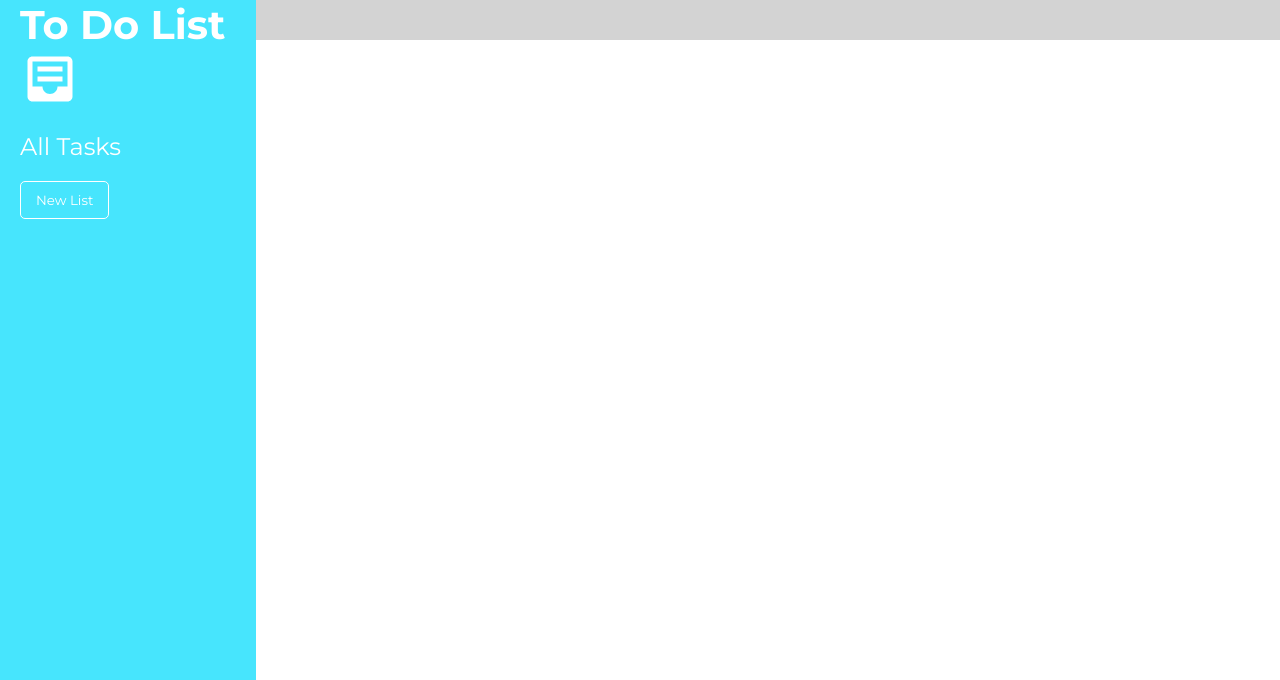
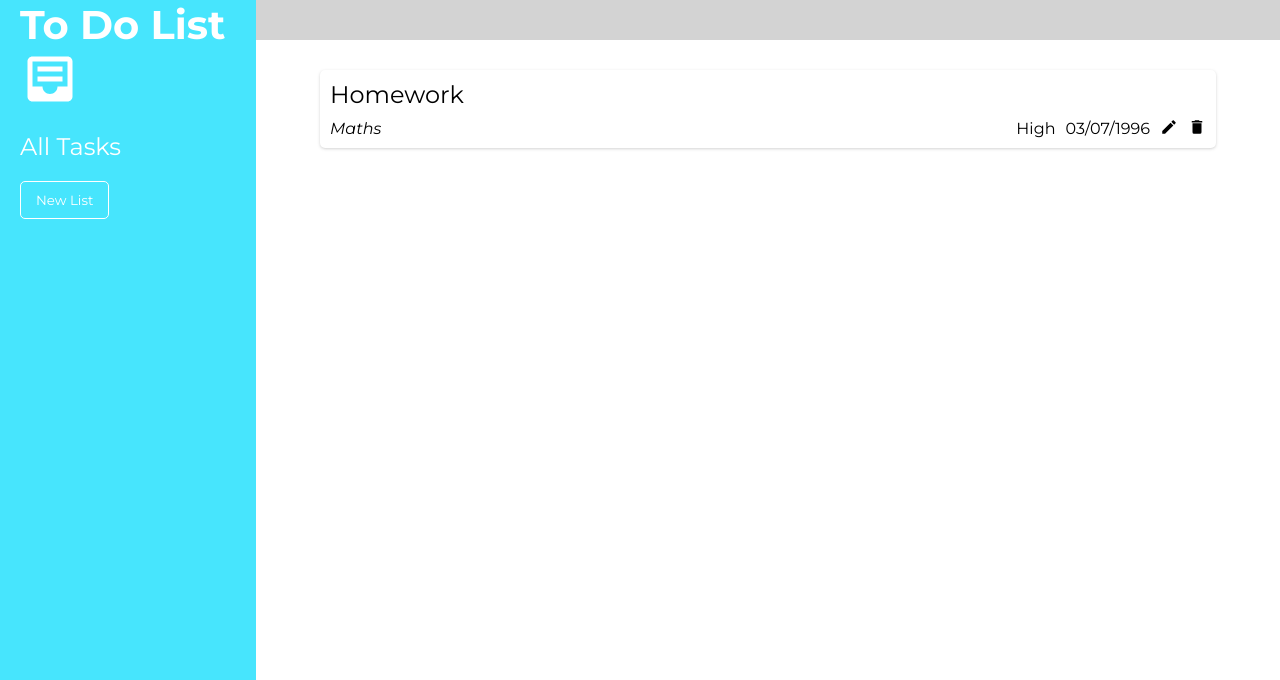
Before and after one commit to Mrsguigles11/todo_list, a website built with webpack: page src/template.html in a window 1280 px wide. Shown: the part 120-800 px from the top of the page. Built offline with nearby package versions, Linux system fonts and the light colour scheme; a web font is replaced by a local one.

Commit message:
Add edit and delete icons to task.

```diff
--- a/src/index.js
+++ b/src/index.js
@@ -1,5 +1,7 @@
 import "./styles.css";
 import listEditIcon from "./img/pencil_edited.svg";
+import taskEditIcon from "./img/pencil.svg";
+import taskDeleteIcon from "./img/delete.svg";
 
 const dom = (function () {
     const cache = {
@@ -148,8 +150,12 @@ const dom = (function () {
                 taskPriority.textContent = list[task].priority;
                 const taskDueDate = Object.assign(document.createElement('div'));
                 taskDueDate.textContent = list[task].dueDate;
+                const editTask = Object.assign(document.createElement('img'), {classList:'task_icon'});
+                editTask.src = taskEditIcon;
+                const deleteTask = Object.assign(document.createElement('img'), {classList:'task_icon'});
+                deleteTask.src = taskDeleteIcon;
                 const taskInfoContainer = Object.assign(document.createElement('div'), {classList:'task_info_container'});
-                taskInfoContainer.append(taskPriority, taskDueDate);
+                taskInfoContainer.append(taskPriority, taskDueDate, editTask, deleteTask);
                 newTask.append(titleDescriptionContainer, taskInfoContainer);
                 cache.taskContent.appendChild(newTask);}}
     }
@@ -209,7 +215,6 @@ const listManager = (function () {
         currentList["task" + i] = task;
         i++;
         dom.addTasksToContent(currentList);
-        console.log(currentList);
     }
 
     const removeTask = function (task) {
@@ -217,7 +222,6 @@ const listManager = (function () {
         for (const key in currentList) {
             if (currentList[key].title === task.title) {
                 delete currentList[key];
-                console.log(currentList);
             }
         }
         dom.addTasksToContent(currentList);
@@ -239,3 +243,6 @@ class Task {
     }
 
 }
+
+const testTask = new Task("Homework", "Maths", "High", "03/07/1996");
+testTask.publishTask();
--- a/src/styles.css
+++ b/src/styles.css
@@ -126,9 +126,13 @@ h3 {
 .task {
     display: grid;
     grid-template-columns: 4fr 1fr;
-    box-shadow: 0px 1px 3px 0px black ;
+    box-shadow: 0px 1px 3px 0px var(--header-colour) ;
     padding: 10px;
-    border-radius: 10px;
+    border-radius: 5px;
+}
+
+.task:hover {
+    background-color: rgb(231, 231, 231);
 }
 
 .task_info_container {
@@ -167,6 +171,12 @@ h3 {
     width: 25vw;
     padding-bottom: 25px;
     border-radius: 10px;
+}
+
+.task_icon {
+    width: 18px;
+    margin-bottom: 2px;
+    cursor: pointer;
 }
 
 .form_header {
```
Also changed, not shown: src/img/delete.svg (added), src/img/pencil.svg (added).
